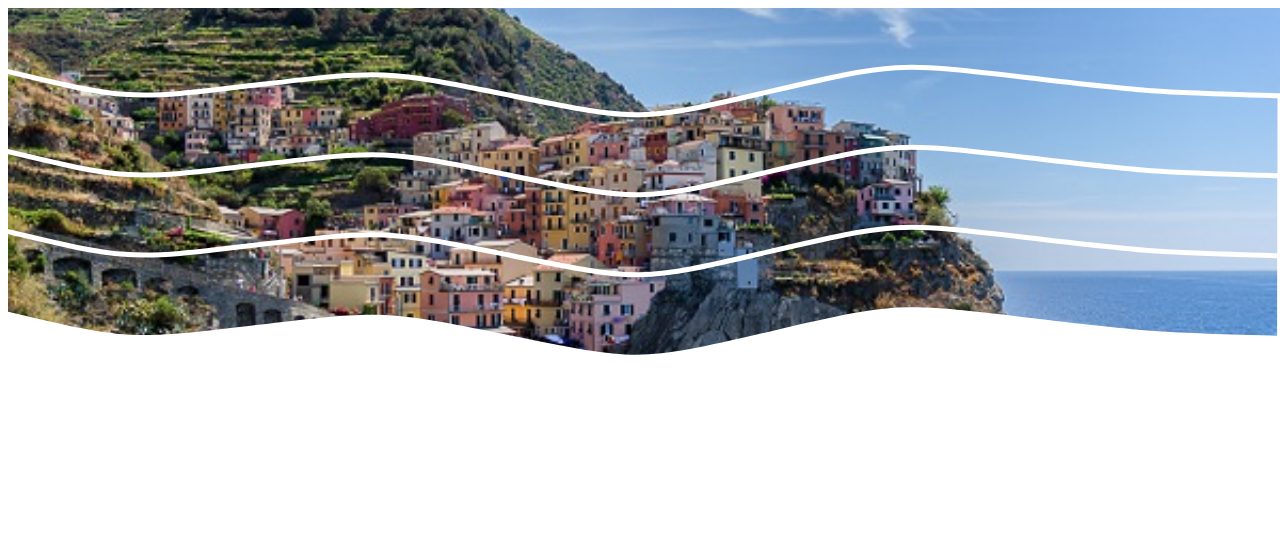
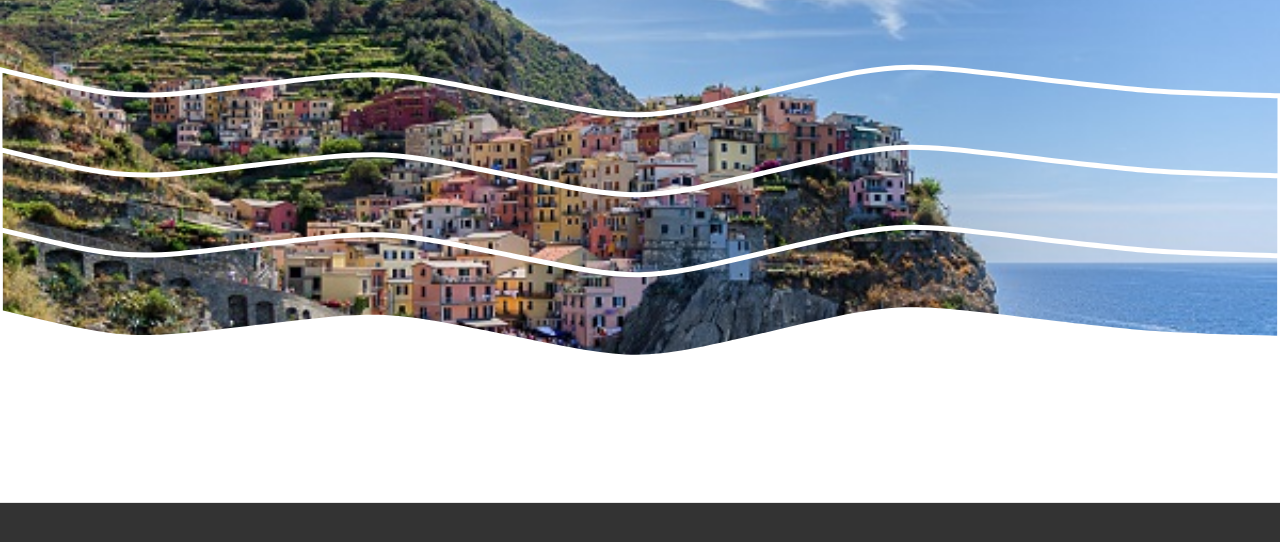
Before and after one commit to aimardev/webflow-animation, a plain HTML site: page index.html in a window 1280 px wide. Drawn offline with Linux system fonts and the light colour scheme.

Commit message:
update the background

```diff
--- a/index.html
+++ b/index.html
@@ -18,17 +18,8 @@
         <path class="wave-stroke-line" d="" />
         <path class="wave-stroke-line" d="" />
         <path class="wave-stroke-line" d="" />
-      </svg>
+        <path id="feel-the-wave-two" d="" />
 
-      <svg
-        width="100%"
-        height="100%"
-        version="1.1"
-        xmlns="http://www.w3.org/2000/svg"
-        class="wave"
-      >
-        <defs></defs>
-        <path id="feel-the-wave-two" d="" />
       </svg>
     </div>
 
--- a/script.js
+++ b/script.js
@@ -17,6 +17,8 @@ function init() {
       strokeWidth: 5,
       fillColor: "transparent",
       speed: 0.25,
+      container: '.hero',
+      fillable: false,
     });
   }
   // stroke line
@@ -28,6 +30,8 @@ function init() {
     strokeWidth: 0,
     fillColor: "#ffffff",
     speed: 0.25,
+    container: '.hero',
+    fillable: true,
   });
 }
 
--- a/style.css
+++ b/style.css
@@ -2,6 +2,8 @@ html, body {
   height: 100%;
   width: 100%;
   font-family: -apple-system, BlinkMacSystemFont, "Segoe UI", Roboto, "Helvetica Neue", Arial, sans-serif;
+  background-color: #333333;
+  margin: 0;
 }
 
 .btn-wrapper {
--- a/wavify.js
+++ b/wavify.js
@@ -24,7 +24,8 @@ function wavify(wave_element, options) {
       // Color
       strokeWidth: 1,
       strokeColor: "rgba(255,255,255, 0.20)",
-      fillColor: "rgba(255,255,255, 0.20)"
+      fillColor: "rgba(255,255,255, 0.20)",
+      fillable: false,
     },
     options
   );
```
